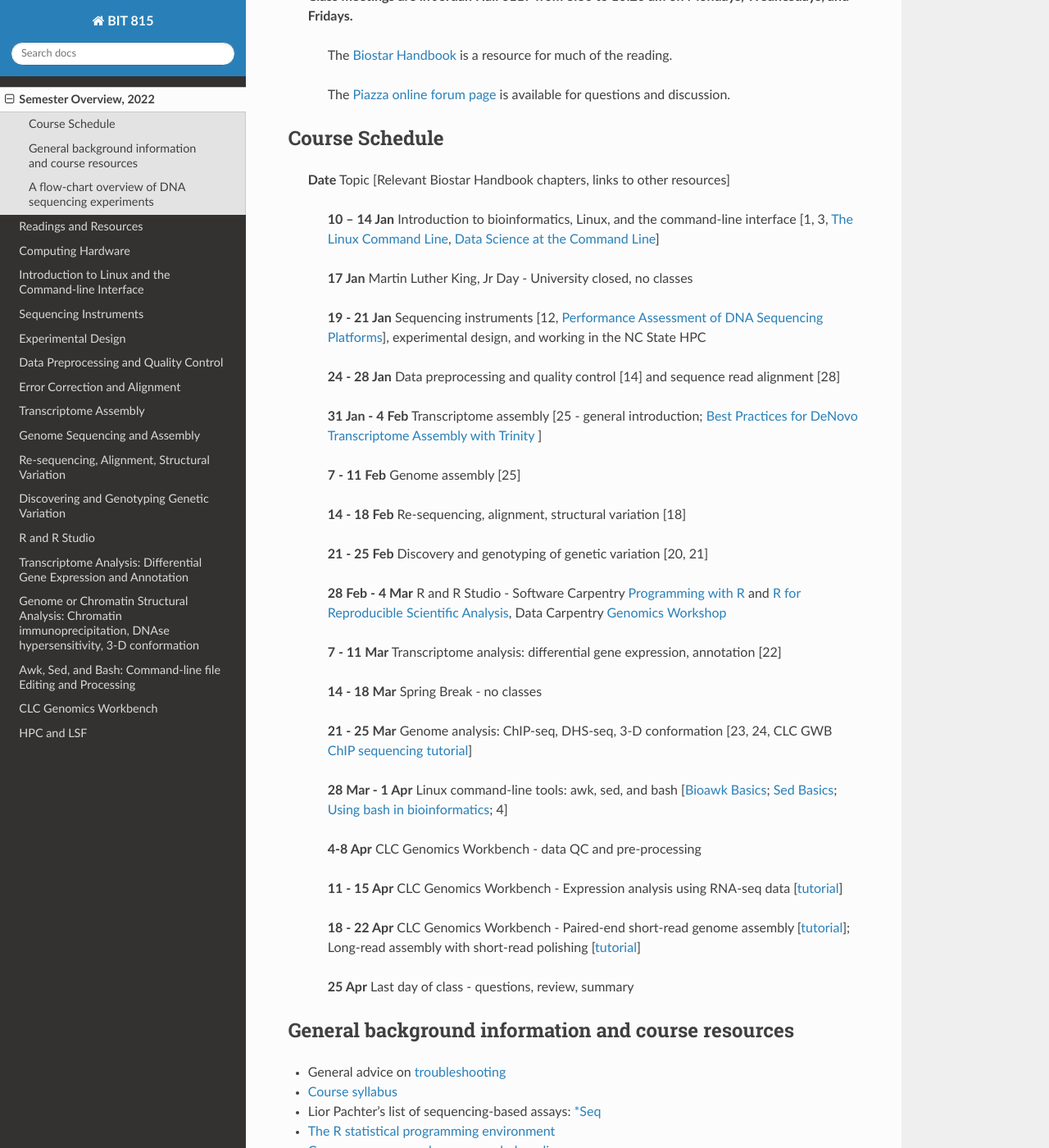
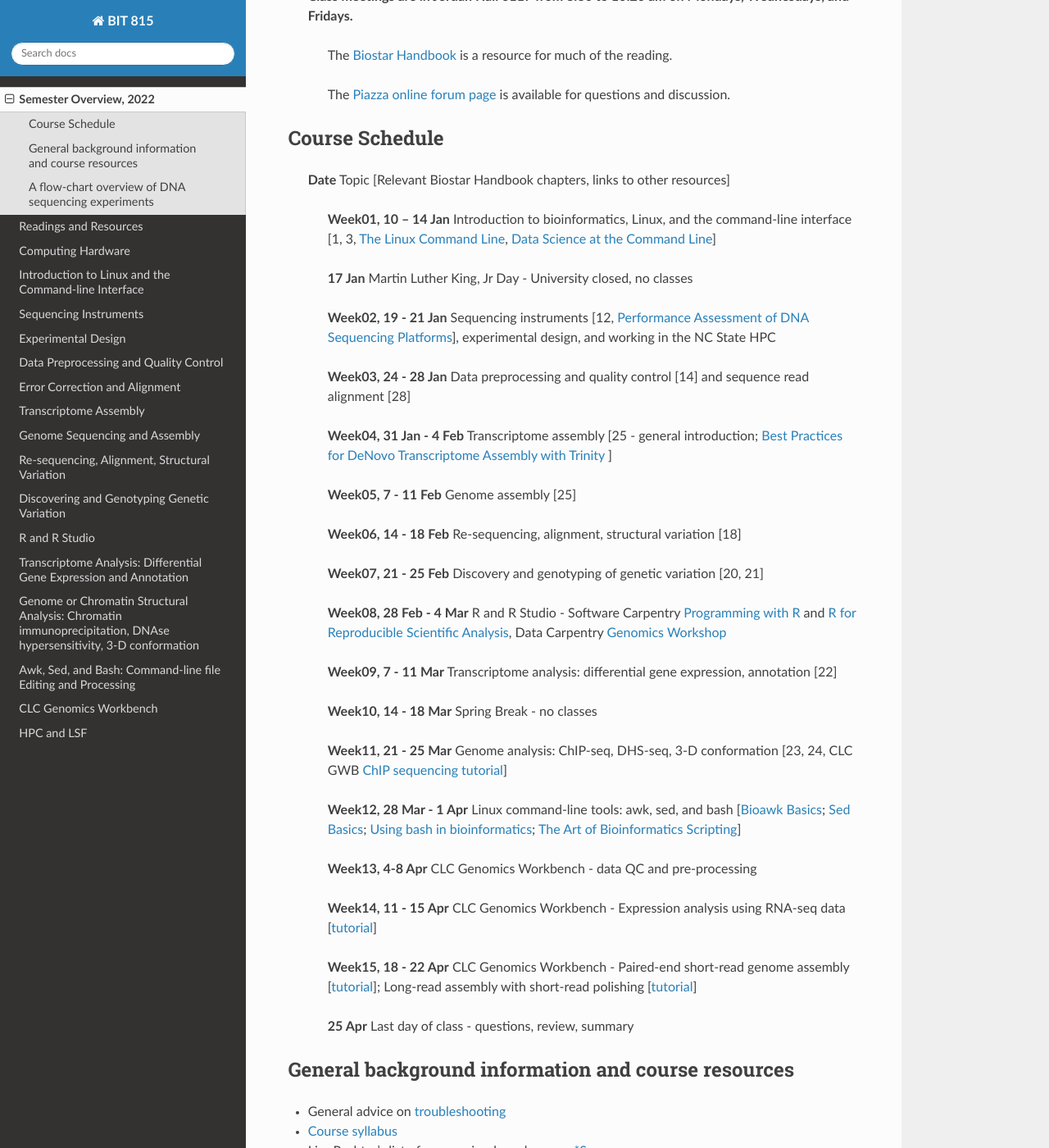
Before and after one commit to rwhetten/DeepSeqAnalysis, a Sphinx documentation site: the page built from docs/source/course-schedule.rst, in a window 1280 px wide and 1400 px high, scrolled down 572 px. Shown: the whole window at 82% size. Built offline with Sphinx 7.4.7 and the Read the Docs theme 2.0.0, drawn with Linux system fonts in a browser that asks for light colours.

Commit message:
Update course-schedule.rst
Revise and update schedule

```diff
--- a/docs/source/course-schedule.rst
+++ b/docs/source/course-schedule.rst
@@ -25,37 +25,37 @@
 
  **Date**			Topic [Relevant Biostar Handbook chapters, links to other resources]
 
-	**10 – 14 Jan**	Introduction to bioinformatics, Linux, and the command-line interface [1, 3, `The Linux Command Line <http://linuxcommand.org/index.php>`_, `Data Science at the Command Line <https://datascienceatthecommandline.com/2e/index.html>`_]
+	**Week01, 10 – 14 Jan**	Introduction to bioinformatics, Linux, and the command-line interface [1, 3, `The Linux Command Line <http://linuxcommand.org/index.php>`_, `Data Science at the Command Line <https://datascienceatthecommandline.com/2e/index.html>`_]
 
 	**17 Jan**       Martin Luther King, Jr Day - University closed, no classes
 
-	**19 - 21 Jan**	Sequencing instruments [12, `Performance Assessment of DNA Sequencing Platforms <https://rdcu.be/cCCQt>`_], experimental design, and working in the NC State HPC
+	**Week02, 19 - 21 Jan**	Sequencing instruments [12, `Performance Assessment of DNA Sequencing Platforms <https://rdcu.be/cCCQt>`_], experimental design, and working in the NC State HPC
 
-	**24 - 28 Jan**	Data preprocessing and quality control [14] and sequence read alignment [28]
+	**Week03, 24 - 28 Jan**	Data preprocessing and quality control [14] and sequence read alignment [28]
 
-	**31 Jan - 4 Feb**	Transcriptome assembly  [25 - general introduction; `Best Practices for DeNovo Transcriptome Assembly with Trinity  <https://informatics.fas.harvard.edu/best-practices-for-de-novo-transcriptome-assembly-with-trinity.html>`_ ]
+	**Week04, 31 Jan - 4 Feb**	Transcriptome assembly  [25 - general introduction; `Best Practices for DeNovo Transcriptome Assembly with Trinity  <https://informatics.fas.harvard.edu/best-practices-for-de-novo-transcriptome-assembly-with-trinity.html>`_ ]
 
-	**7 - 11 Feb**	Genome assembly [25]
+	**Week05, 7 - 11 Feb**	Genome assembly [25]
 
-	**14 - 18 Feb**	Re-sequencing, alignment, structural variation [18]
+	**Week06, 14 - 18 Feb**	Re-sequencing, alignment, structural variation [18]
 
-	**21 - 25 Feb**	Discovery and genotyping of genetic variation [20, 21]
+	**Week07, 21 - 25 Feb**	Discovery and genotyping of genetic variation [20, 21]
 
-	**28 Feb - 4 Mar**	R and R Studio -  Software Carpentry `Programming with R <http://swcarpentry.github.io/r-novice-inflammation/>`_ and `R for Reproducible Scientific Analysis <https://swcarpentry.github.io/r-novice-gapminder/>`_, Data Carpentry `Genomics Workshop <https://datacarpentry.org/lessons/#genomics-workshop>`_
+	**Week08, 28 Feb - 4 Mar**	R and R Studio -  Software Carpentry `Programming with R <http://swcarpentry.github.io/r-novice-inflammation/>`_ and `R for Reproducible Scientific Analysis <https://swcarpentry.github.io/r-novice-gapminder/>`_, Data Carpentry `Genomics Workshop <https://datacarpentry.org/lessons/#genomics-workshop>`_
 
-	**7 - 11 Mar**	Transcriptome analysis: differential gene expression, annotation [22]
+	**Week09, 7 - 11 Mar**	Transcriptome analysis: differential gene expression, annotation [22]
 
-	**14 - 18 Mar**	Spring Break - no classes
+	**Week10, 14 - 18 Mar**	Spring Break - no classes
 
-	**21 - 25 Mar**	Genome analysis: ChIP-seq, DHS-seq, 3-D conformation [23, 24, CLC GWB `ChIP sequencing tutorial <https://resources.qiagenbioinformatics.com/tutorials/ChIP-seq_peakshape.pdf>`_]
+	**Week11, 21 - 25 Mar**	Genome analysis: ChIP-seq, DHS-seq, 3-D conformation [23, 24, CLC GWB `ChIP sequencing tutorial <https://resources.qiagenbioinformatics.com/tutorials/ChIP-seq_peakshape.pdf>`_]
 
-	**28 Mar - 1 Apr**	Linux command-line tools: awk, sed, and bash [`Bioawk Basics <https://bioinformaticsworkbook.org/Appendix/Unix/bioawk-basics.html>`_; `Sed Basics <https://bioinformaticsworkbook.org/Appendix/Unix/unix-basics-4sed.html>`_; `Using bash in bioinformatics <https://people.duke.edu/~ccc14/duke-hts-2018/cliburn/Bash_in_Jupyter.html>`_; 4]
+	**Week12, 28 Mar - 1 Apr**	Linux command-line tools: awk, sed, and bash [`Bioawk Basics <https://bioinformaticsworkbook.org/Appendix/Unix/bioawk-basics.html>`_; `Sed Basics <https://bioinformaticsworkbook.org/Appendix/Unix/unix-basics-4sed.html>`_; `Using bash in bioinformatics <https://people.duke.edu/~ccc14/duke-hts-2018/cliburn/Bash_in_Jupyter.html>`_; `The Art of Bioinformatics Scripting <https://www.biostarhandbook.com/books/scripting/index.html>`_]
 
-	**4-8 Apr**	CLC Genomics Workbench - data QC and pre-processing
+	**Week13, 4-8 Apr**	CLC Genomics Workbench - data QC and pre-processing
 
-	**11 - 15 Apr**	CLC Genomics Workbench - Expression analysis using RNA-seq data [`tutorial <https://resources.qiagenbioinformatics.com/tutorials/RNASeq-droso.pdf>`_]
+	**Week14, 11 - 15 Apr**	CLC Genomics Workbench - Expression analysis using RNA-seq data [`tutorial <https://resources.qiagenbioinformatics.com/tutorials/RNASeq-droso.pdf>`_]
 
-	**18 - 22 Apr**	CLC Genomics Workbench - Paired-end short-read genome assembly [`tutorial <https://resources.qiagenbioinformatics.com/tutorials/De_novo_assembly_paired_data.pdf>`_]; Long-read assembly with short-read polishing [`tutorial <https://resources.qiagenbioinformatics.com/tutorials/De_Novo_Assembly_Using_Long_Reads_and_Short_Read_Polishing.pdf>`_]
+	**Week15, 18 - 22 Apr**	CLC Genomics Workbench - Paired-end short-read genome assembly [`tutorial <https://resources.qiagenbioinformatics.com/tutorials/De_novo_assembly_paired_data.pdf>`_]; Long-read assembly with short-read polishing [`tutorial <https://resources.qiagenbioinformatics.com/tutorials/De_Novo_Assembly_Using_Long_Reads_and_Short_Read_Polishing.pdf>`_]
 
 	**25 Apr**	Last day of class - questions, review, summary
 
```
